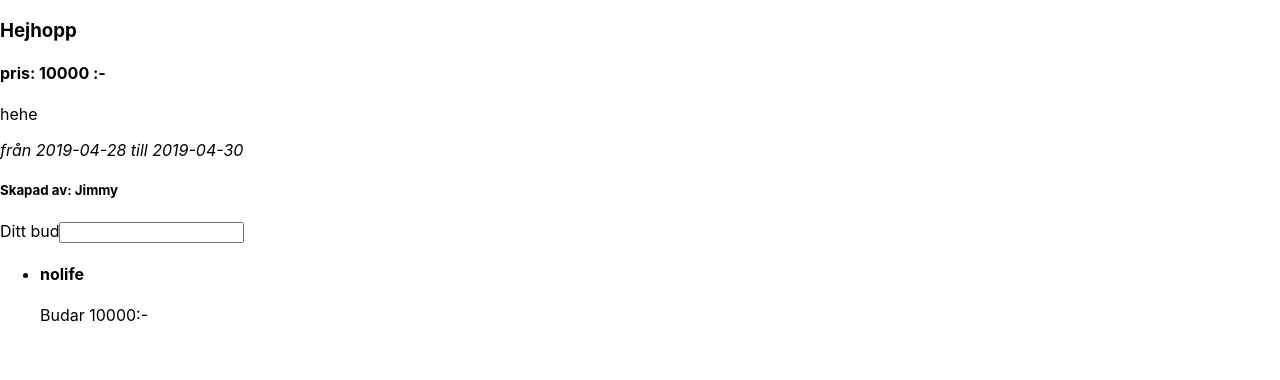
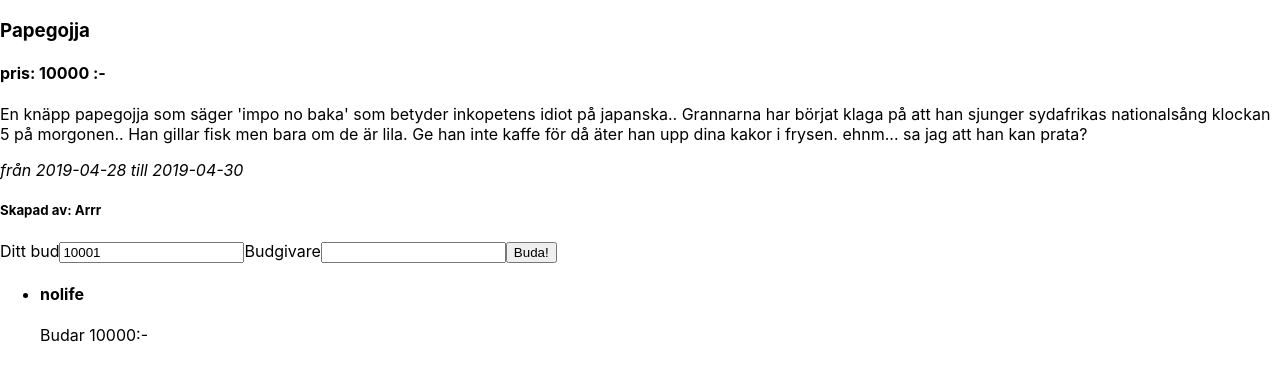
Before and after one commit to jimmyhornstrom/AuctionNakowski, a React (Create React App) app in the folder auction-app/: page / in a window 1280 px wide. Shown: the top 380 px of the page. Built offline with nearby package versions, Linux system fonts and the light colour scheme.

Commit message:
onto makeBid

```diff
--- a/auction-app/src/Components/ViewActiveAuction/ActiveAuction.js
+++ b/auction-app/src/Components/ViewActiveAuction/ActiveAuction.js
@@ -10,13 +10,13 @@ export default function ActiveAuction() {//{auction}
     //för test
     const auction = {
         "AuktionID": 4604,
-        "Titel": "Hejhopp",
-        "Beskrivning": "hehe",
+        "Titel": "Papegojja",
+        "Beskrivning": "En knäpp papegojja som säger 'impo no baka' som betyder inkopetens idiot på japanska.. Grannarna har börjat klaga på att han sjunger sydafrikas nationalsång klockan 5 på morgonen.. Han gillar fisk men bara om de är lila. Ge han inte kaffe för då äter han upp dina kakor i frysen. ehnm... sa jag att han kan prata?",
         "StartDatum": "2019-04-28",
         "SlutDatum": "2019-04-30",
         "Gruppkod": 2210,
-        "Utropspris": 4214,
-        "SkapadAv": "Jimmy"}
+        "Utropspris": 500,
+        "SkapadAv": "Arrr"}
     //
 
     const {bids} = useContext(BidContext);
@@ -24,7 +24,7 @@ export default function ActiveAuction() {//{auction}
     return (
         <React.Fragment>
             <AuctionInfo auction={auction} price={accuratePrice}/>
-            <MakeBidForm highestBet={accuratePrice}/>
+            <MakeBidForm highestBet={accuratePrice} auctionID={auction.AuktionID}/>
             <BidList auctionID={auction.AuktionID} />
         </React.Fragment>
     )
--- a/auction-app/src/Components/ViewActiveAuction/MakeBidForm.js
+++ b/auction-app/src/Components/ViewActiveAuction/MakeBidForm.js
@@ -1,29 +1,28 @@
-import React, {useEffect} from 'react'
+import React, {useEffect, useState, useContext} from 'react';
+import { BidContext } from '../../Context/BidContext';
 
-export default function MakeBidForm(props) {
+export default function MakeBidForm({highestBet, auctionID}) {
 
-    // let url = "http://nackowskis.azurewebsites.net/api/Bud/2210";
-    // let bid = {Summa: 10, AuktionID: props.aID, Budgivare: "hämtat från input"};
 
-    // fetch(url,{
-    //     method: 'POST',
-    //     body: JSON.stringify(bid),
-    //     headers: {
-    //     'Accept': 'application/json, text/plain, */*',
-    //     'Content-Type': 'application/json'
-    //     }
-    //     }).then(function (data) {
 
-    //         //rendera om historiken, uppdatera state mao
+    const {addBid} = useContext(BidContext);
 
-    //         console.log('Request success: ', 'posten skapad');
-    //    })
+    const [newBid, setNewBid] = useState(highestBet + 1);
+    const [bidder, setBidder] = useState('');
+
+    const SubmitNewBid = (e) => {
+        e.preventDefault();
+        console.log("budet är taget som " + newBid + ":- från " + bidder);
+    }
 
     return (
         <React.Fragment>
-            <form>
+            <form onSubmit={SubmitNewBid} >
                 <label>Ditt bud</label>
-                <input type="number" min="0" />
+                <input type="number" min={highestBet +1} value={newBid} onChange={(e) => setNewBid(e.target.value)} required />
+                <label>Budgivare</label>
+                <input type="text" value={bidder} onChange={(e) => setBidder(e.target.value)} required />
+                <input type="submit" value="Buda!"/>
             </form>
         </React.Fragment>
     )
--- a/auction-app/src/Context/BidContext.js
+++ b/auction-app/src/Context/BidContext.js
@@ -8,8 +8,9 @@ const BidContextProvider = (props) => {
 
     const [bids, setBids] = useState([testdata]);
 
-    const addBid = (BudID, Summa, AuktionID, Budgivare) => {
-        setBids([...bids, {BudID, Summa, AuktionID, Budgivare}]);
+    const addBid = (Summa, AuktionID, Budgivare) => {
+        //TODO: skicka en post till apiet(repot) också
+        setBids([...bids, {Summa, AuktionID, Budgivare}]);
     }
 
     //denna metod sätter om bidden till den auktion som man är inne på
--- a/auction-app/src/Repositorys/BidAPIRepository.js
+++ b/auction-app/src/Repositorys/BidAPIRepository.js
@@ -10,4 +10,22 @@ const GetBidData = (auctionid) => {
        });return bids;
 }
 
+const AddBidData = (bid) => {
+    //bid = {Summa: 10, AuktionID: props.aID, Budgivare: "hämtat från input"};
+
+    let url = "http://nackowskis.azurewebsites.net/api/Bud/2210";
+    fetch(url,{
+        method: 'POST',
+        body: JSON.stringify(bid),
+        headers: {
+        'Accept': 'application/json, text/plain, */*',
+        'Content-Type': 'application/json'
+        }
+        });
+
+    //     .then(function (data) {
+    //         console.log('Request success: ', 'posten skapad');
+    //    })
+}
+
 export default GetBidData;
```
